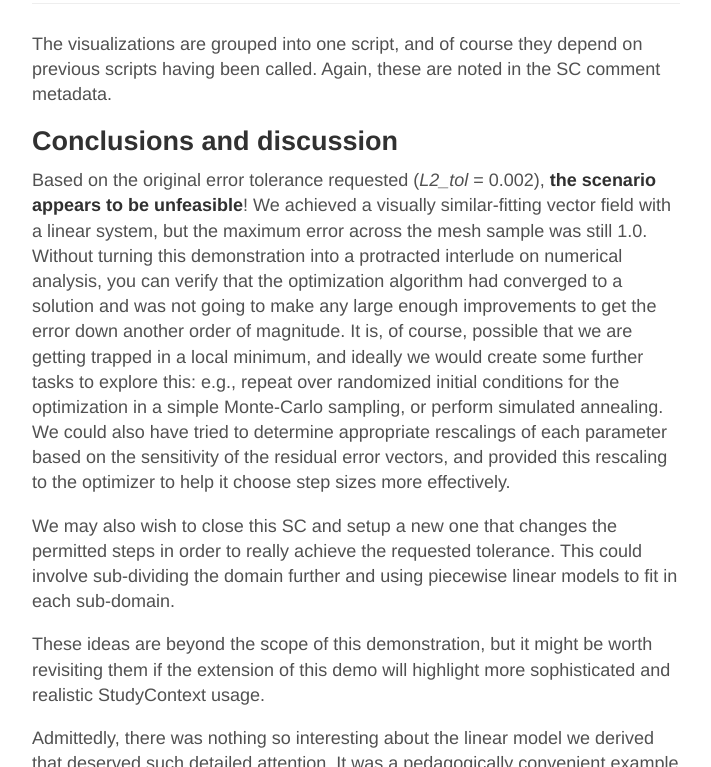
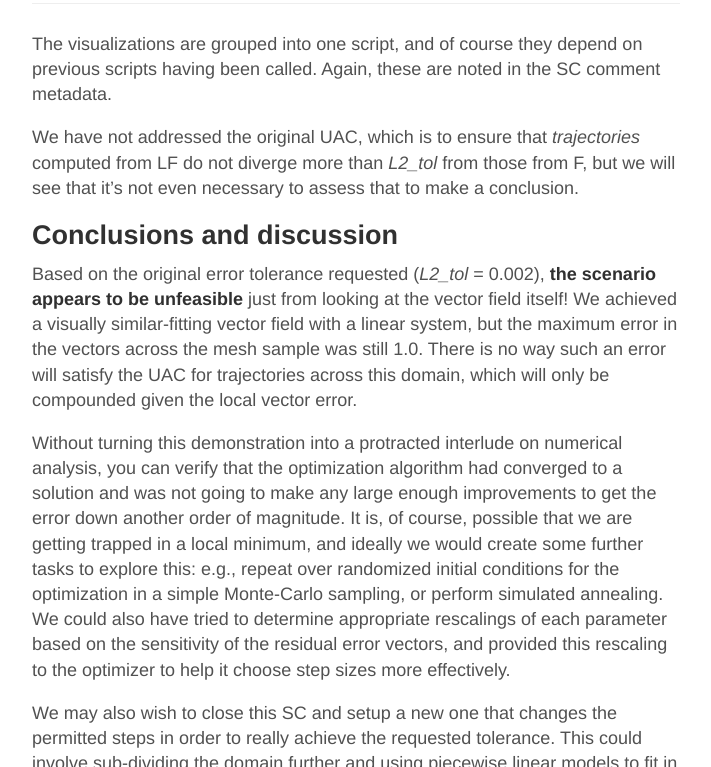
Before and after one commit to robclewley/robclewley.github.io, a Jekyll site: the page built from _posts/2015-04-09-capturing-the-provenance-of-model-prototyping-and-development---part-2.md, in a window 1280 px wide and 900 px high, scrolled down 6761 px, cut to the strip 133-900 px from the top of the window. Shown: the whole strip, without its empty margins (284-995 px from the left). Built offline with Jekyll 4.4.1, drawn with Linux system fonts in a browser that asks for light colours; Markdown is read by kramdown in place of the engine named in the settings; comment, search, counter and statistics services are not loaded.

Commit message:
Added minor notes to reference the original UAC

```diff
--- a/_posts/2015-04-09-capturing-the-provenance-of-model-prototyping-and-development---part-2.md
+++ b/_posts/2015-04-09-capturing-the-provenance-of-model-prototyping-and-development---part-2.md
@@ -294,14 +294,18 @@ The visualizations are grouped into one script, and of course they
 depend on previous scripts having been called. Again, these are noted
 in the SC comment metadata.
 
+We have not addressed the original UAC, which is to ensure that *trajectories* computed from LF do not diverge more than *L2_tol* from those from F, but we will see that it's not even necessary to assess that to make a conclusion.
 
 <a name="head3"></a>
 ## Conclusions and discussion
 
 Based on the original error tolerance requested (*L2_tol* = 0.002),
-**the scenario appears to be unfeasible**! We achieved a visually
-similar-fitting vector field with a linear system, but the maximum
-error across the mesh sample was still 1.0. Without turning this
+**the scenario appears to be unfeasible** just from looking at the vector field itself!
+We achieved a visually similar-fitting vector field with a linear system, but the maximum
+error in the vectors across the mesh sample was still 1.0. There is no way such an error will satisfy the
+UAC for trajectories across this domain, which will only be compounded given the local vector error.
+
+Without turning this
 demonstration into a protracted interlude on numerical analysis, you
 can verify that the optimization algorithm had converged to a solution
 and was not going to make any large enough improvements to get the
```
